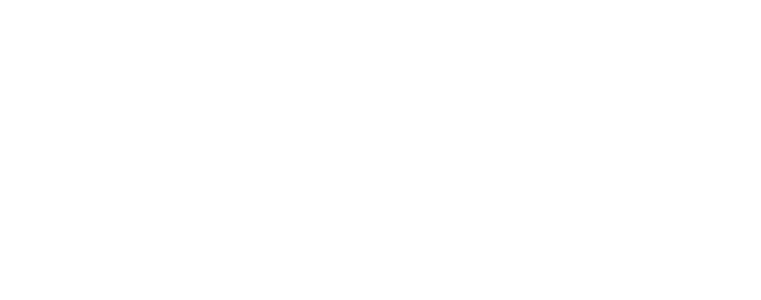
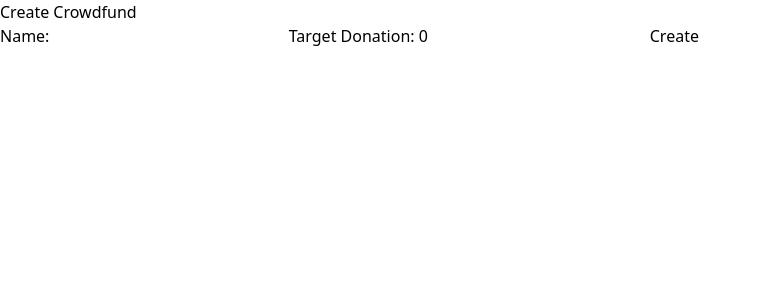
Before and after one commit to fioreenza/pweb-fp-P19-2024, a Nuxt app: page /crowdfund/AdminCreate in a window 1280 px wide. Before the commit this address had no page. Shown: the top 300 px of the page, without its empty margins (0-761 px from the left). Built offline with nearby package versions, Linux system fonts and the light colour scheme.

Commit message:
Update AdminCreate.vue

```diff
--- /dev/null
+++ b/pages/crowdfund/AdminCreate.vue
@@ -0,0 +1,46 @@
+<template>
+  <div>
+    <h1>Create Crowdfund</h1>
+    <form @submit.prevent="submitCrowdfund">
+      <label>
+        Name:
+        <input type="text" v-model="name" required />
+      </label>
+      <label>
+        Target Donation:
+        <input type="number" v-model="targetDonation" required />
+      </label>
+      <button type="submit">Create</button>
+    </form>
+  </div>
+</template>
+
+<script lang="ts">
+import { defineComponent } from "vue";
+import api from "../services/api";
+
+export default defineComponent({
+  data() {
+    return {
+      name: "",
+      targetDonation: 0,
+    };
+  },
+  methods: {
+    async submitCrowdfund() {
+      try {
+        await api.post("/admin/create", {
+          name: this.name,
+          targetDonation: this.targetDonation,
+          createdBy: "Admin",
+        });
+        alert("Crowdfund created successfully.");
+        this.$router.push("/admin");
+      } catch (error) {
+        console.error(error);
+        alert("Failed to create crowdfund.");
+      }
+    },
+  },
+});
+</script>
--- a/pages/crowdfund/index.vue
+++ /dev/null
@@ -1,53 +0,0 @@
-<template>
-    <div class="min-h-screen bg-gray-50 flex">
-      <!-- Sidebar -->
-      <aside class="w-64 bg-blue-900 text-white p-8 shadow-lg">
-        <h2 class="text-2xl font-semibold mb-8">Dashboard</h2>
-        <ul class="space-y-6">
-          <li>
-            <NuxtLink to="/crowdfund" class="text-lg hover:text-blue-300 transition duration-300">See All Crowdfund</NuxtLink>
-          </li>
-          <li>
-            <NuxtLink to="/crowdfund/favorite" class="text-lg hover:text-blue-300 transition duration-300">My Favorite Crowdfund</NuxtLink>
-          </li>
-        </ul>
-      </aside>
-
-      <!-- Main Content -->
-      <main class="flex-1 p-8 bg-gray-50">
-        <div class="bg-white shadow-lg rounded-xl p-6">
-          <h1 class="text-3xl font-bold text-gray-800 mb-8">See All Crowdfund</h1>
-          <div class="grid grid-cols-1 sm:grid-cols-2 lg:grid-cols-3 gap-8">
-            <div
-              v-for="crowdfund in crowdfunds"
-              :key="crowdfund.id"
-              class="bg-white border border-gray-200 rounded-xl shadow-md hover:shadow-xl transition-shadow duration-300 p-6"
-            >
-              <h3 class="text-xl font-semibold text-gray-800">{{ crowdfund.name }}</h3>
-              <p class="text-gray-600 mt-2">Target: <span class="font-semibold text-green-600">${{ crowdfund.target }}</span></p>
-              <p class="text-gray-600 mt-2">Current Donation: <span class="font-semibold text-blue-600">${{ crowdfund.current_donation }}</span></p>
-              <NuxtLink :to="`/crowdfund/${crowdfund.id}`" class="text-blue-500 hover:text-blue-700 mt-4 inline-block font-medium">See Details</NuxtLink>
-            </div>
-          </div>
-        </div>
-      </main>
-    </div>
-  </template>
-
-  <script>
-  export default {
-    data() {
-      return {
-        crowdfunds: [
-          { id: 1, name: "Crowdfund 1", target: "1000000", current_donation: 500000 },
-          { id: 2, name: "Crowdfund 2", target: "500000", current_donation: 250000 },
-          { id: 3, name: "Crowdfund 3", target: "2000000", current_donation: 1500000 }
-        ]
-      };
-    }
-  };
-  </script>
-
-  <style scoped>
-  /* Optional: Custom styling if needed */
-  </style>
```
